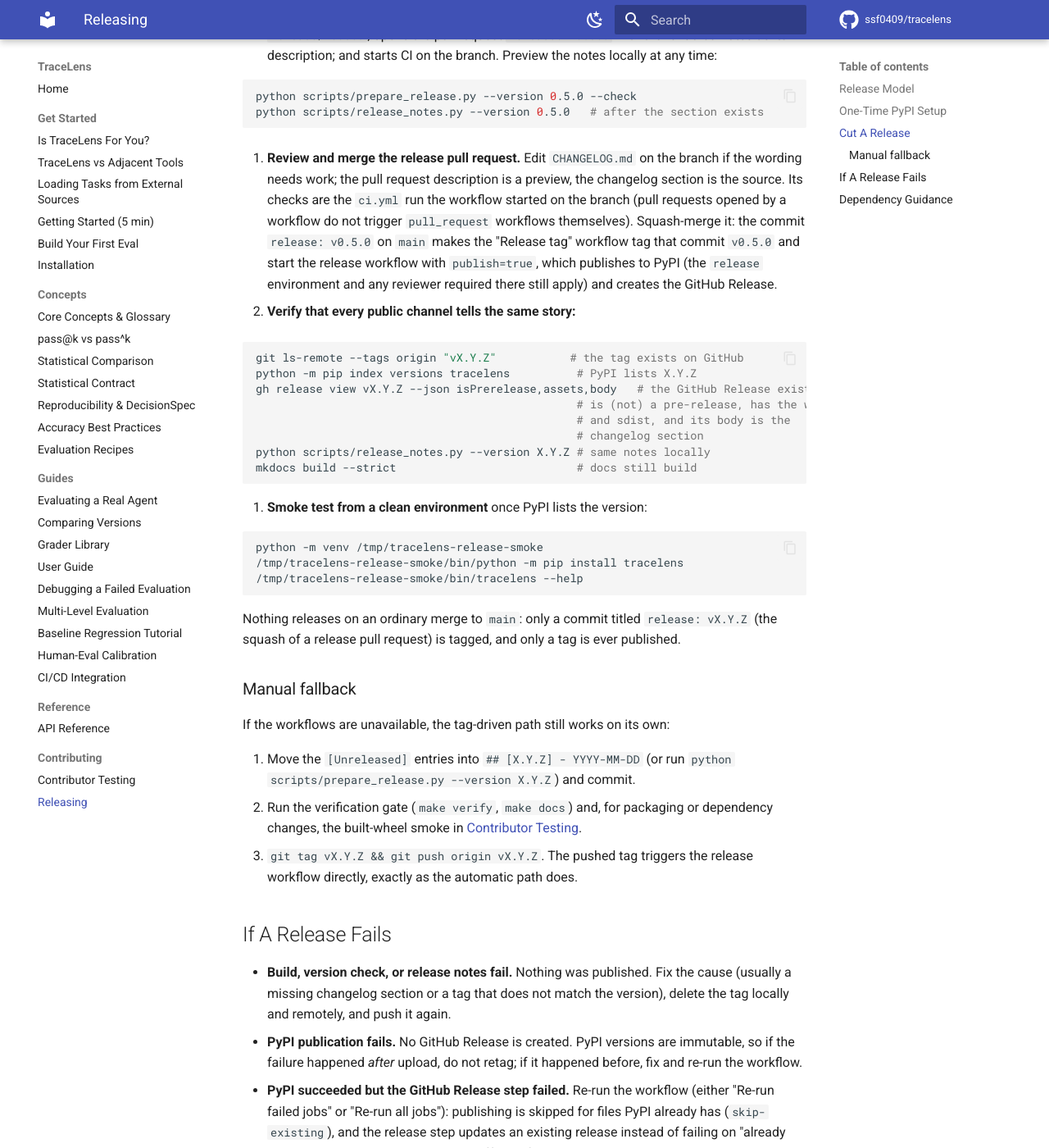
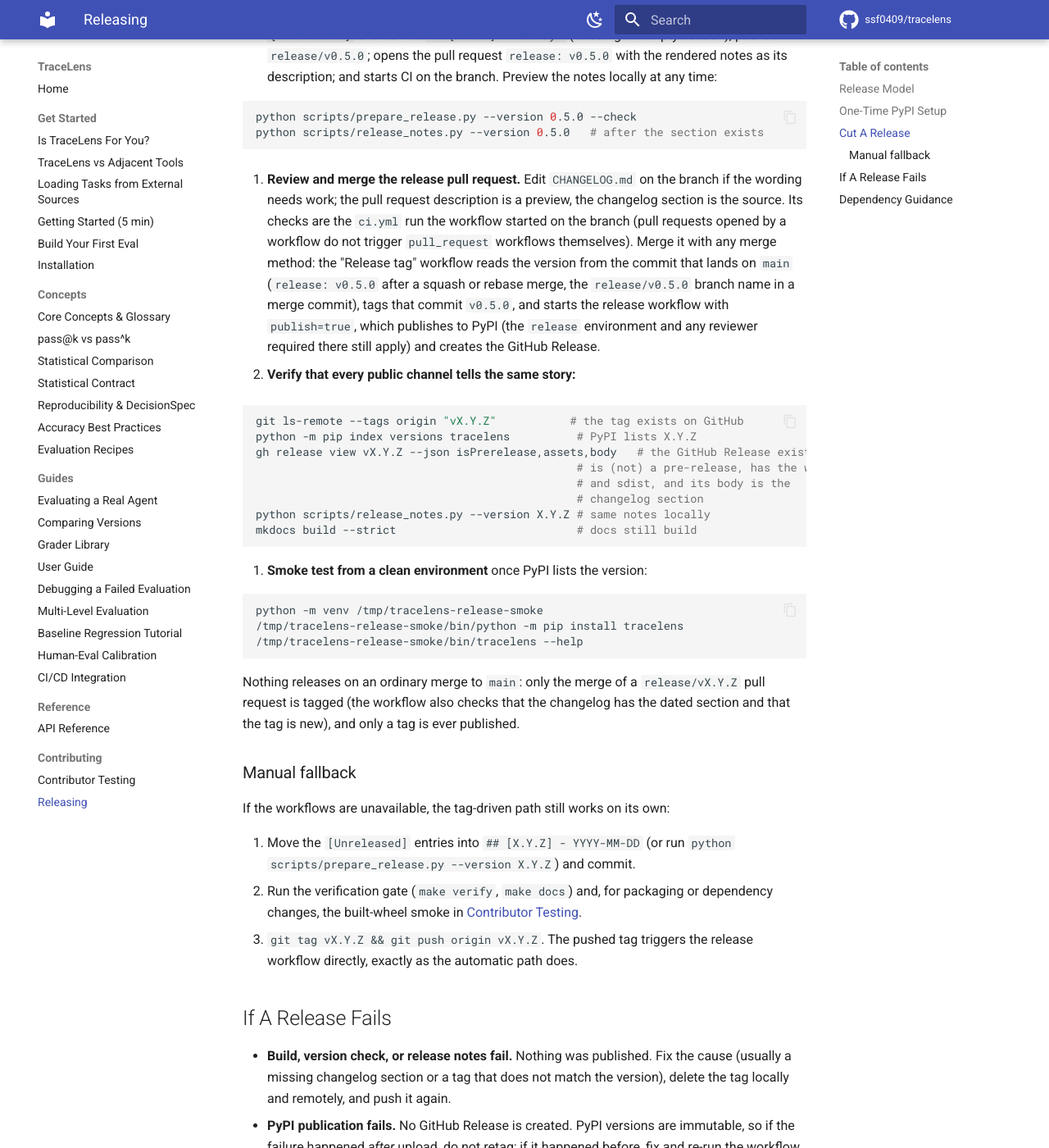
Before and after one commit to ssf0409/tracelens, an MkDocs documentation site: the page built from docs/releasing.md, in a window 1280 px wide and 1400 px high, scrolled down 1525 px. Shown: the whole window at 82% size. Built offline with MkDocs 1.6.1 and Material for MkDocs 9.7.7, drawn with Linux system fonts in a browser that asks for light colours; comment, search, counter and statistics services are not loaded; some of the changed text lies outside the part shown.

Commit message:
ci(release): quote the tag job condition and accept every merge method
The job condition in release-tag.yml contained an unquoted "release: v",
which is not valid YAML, so the workflow could never load. Quote it, and
while here make the tag step robust: it now recognises the release commit
whether the pull request was squash-merged, rebased, or merged with a
merge commit (the version comes from the commit title or the release
branch name), skips look-alike commits with a notice instead of failing,
and a re-run after a failed dispatch keeps a tag that already points at
the release commit and only dispatches release.yml again. Docs updated to
match.

Co-Authored-By: Claude Fable 5.1 <noreply@anthropic.com>
Claude-Session: https://claude.ai/code/session_01N1GtYXaFXi7LpXcpRxBP7o

````diff
--- a/docs/releasing.md
+++ b/docs/releasing.md
@@ -1,7 +1,8 @@
 # Releasing TraceLens
 
 TraceLens uses tag-driven releases. The package version comes from the git
-tag, and CI publishes only when a maintainer pushes a release tag.
+tag, and CI publishes only from a release tag: the release pipeline creates
+one when a release pull request is merged, or a maintainer pushes one by hand.
 
 This avoids CI-generated version commits, release loops, and PyPI's immutable
 version constraint.
@@ -69,11 +70,13 @@ The default path is two clicks and one review.
    branch if the wording needs work; the pull request description is a
    preview, the changelog section is the source. Its checks are the `ci.yml`
    run the workflow started on the branch (pull requests opened by a
-   workflow do not trigger `pull_request` workflows themselves). Squash-merge
-   it: the commit `release: v0.5.0` on `main` makes the "Release tag"
-   workflow tag that commit `v0.5.0` and start the release workflow with
-   `publish=true`, which publishes to PyPI (the `release` environment and
-   any reviewer required there still apply) and creates the GitHub Release.
+   workflow do not trigger `pull_request` workflows themselves). Merge it
+   with any merge method: the "Release tag" workflow reads the version from
+   the commit that lands on `main` (`release: v0.5.0` after a squash or
+   rebase merge, the `release/v0.5.0` branch name in a merge commit), tags
+   that commit `v0.5.0`, and starts the release workflow with `publish=true`,
+   which publishes to PyPI (the `release` environment and any reviewer
+   required there still apply) and creates the GitHub Release.
 
 3. **Verify that every public channel tells the same story:**
 
@@ -96,9 +99,10 @@ The default path is two clicks and one review.
    /tmp/tracelens-release-smoke/bin/tracelens --help
    ```
 
-Nothing releases on an ordinary merge to `main`: only a commit titled
-`release: vX.Y.Z` (the squash of a release pull request) is tagged, and only
-a tag is ever published.
+Nothing releases on an ordinary merge to `main`: only the merge of a
+`release/vX.Y.Z` pull request is tagged (the workflow also checks that the
+changelog has the dated section and that the tag is new), and only a tag is
+ever published.
 
 ### Manual fallback
 
@@ -133,8 +137,10 @@ If the workflows are unavailable, the tag-driven path still works on its own:
   `release/vX.Y.Z` branch; nothing was tagged or published. Run "Release
   prepare" again later, with the same version if it is still right.
 - **The tag was created but the release workflow never ran** (the dispatch
-  in "Release tag" failed). Run the release workflow by hand on the tag with
-  `publish=true`; it is safe to run more than once.
+  in "Release tag" failed). Re-run the "Release tag" job: it keeps a tag that
+  already points at the release commit and only dispatches again. Or run the
+  release workflow by hand on the tag with `publish=true`; both are safe to
+  repeat.
 
 ## Dependency Guidance
 
````
Also changed, not shown: CONTRIBUTING.md (+4 -3 lines), 1 other file.
